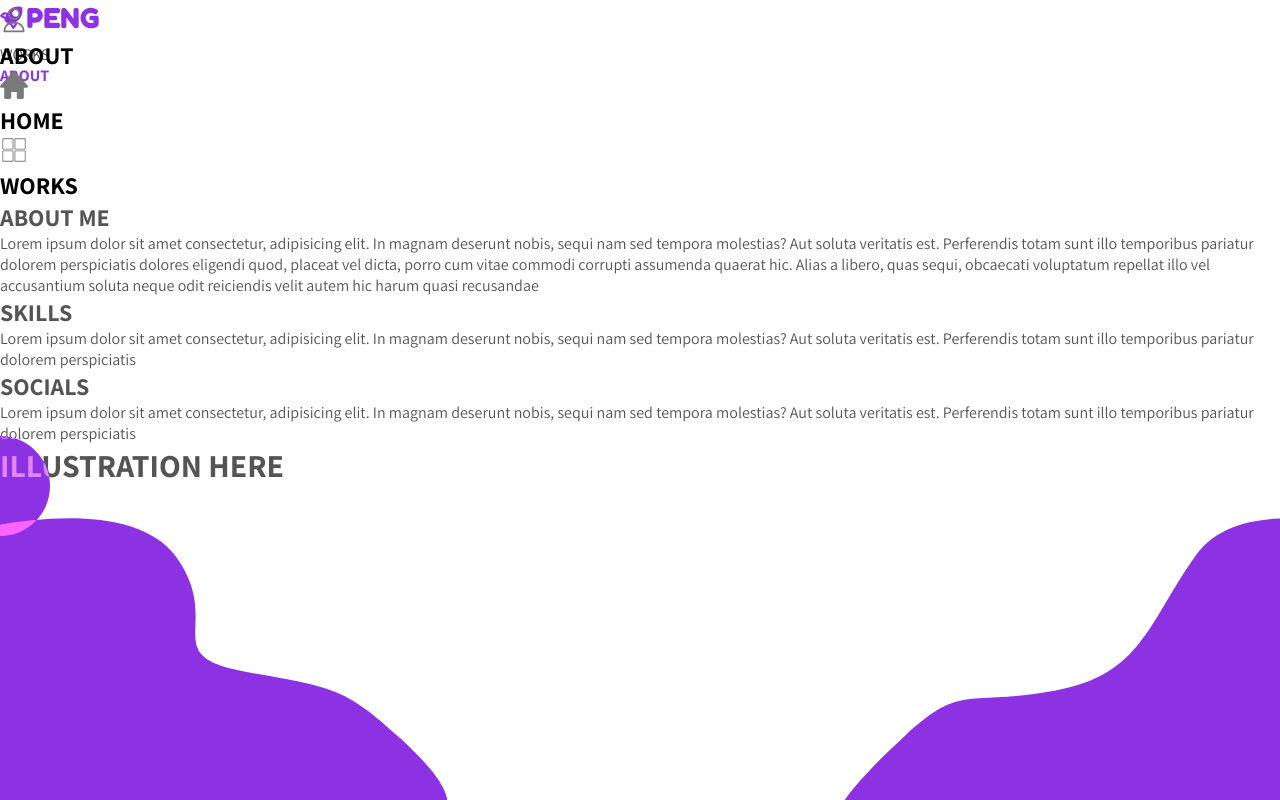
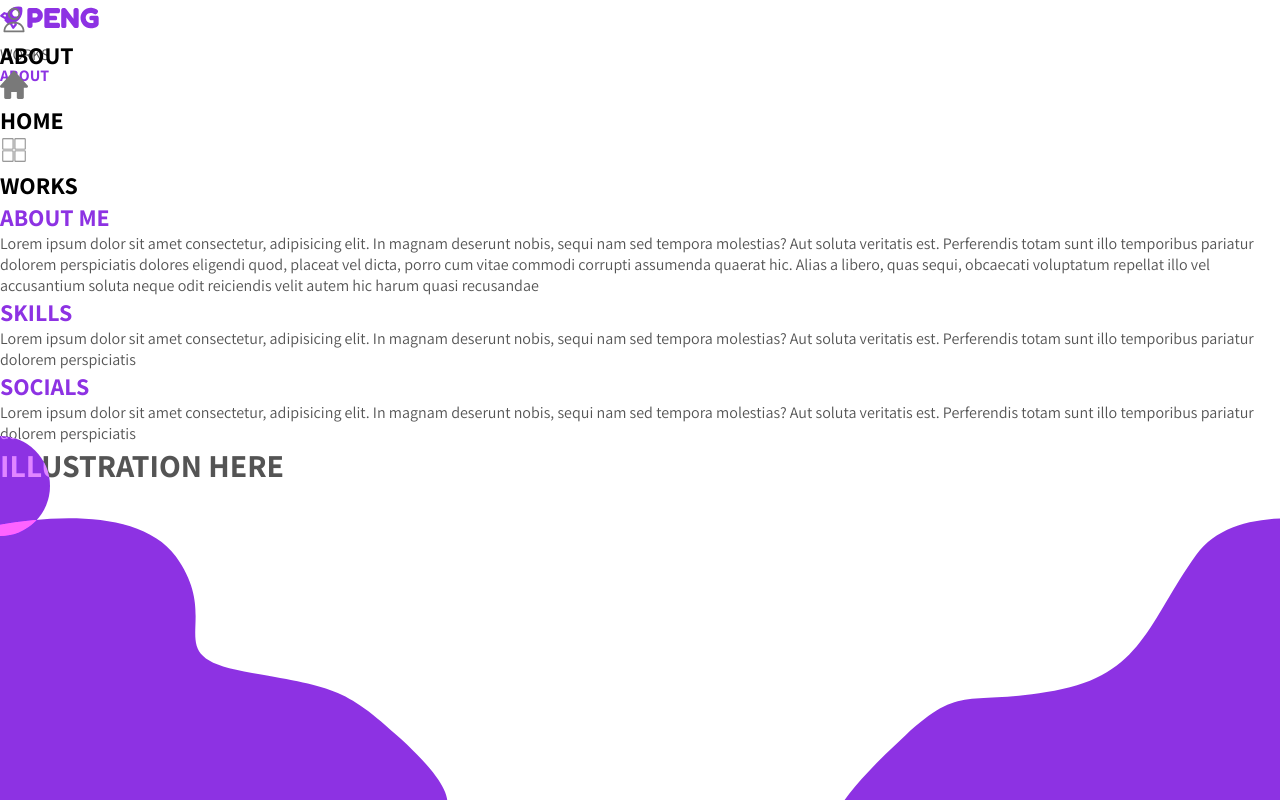
Before and after one commit to pengpa0012/pengpa0012.github.io, a Next.js app: page /about in a window 1280 px wide. Built offline with nearby package versions, Linux system fonts and the light colour scheme.

Commit message:
update font color

```diff
--- a/pages/about.tsx
+++ b/pages/about.tsx
@@ -6,19 +6,19 @@ const About = () => {
       <div className="flex justify-between flex-col md:flex-row pb-12">
         <div className="w-full md:w-1/2">
           <div className="mb-6">
-            <h2 className="text-2xl sm:text-3xl mb-4">ABOUT ME</h2>
+            <h2 className="text-2xl sm:text-3xl mb-4 font-bold text-primary">ABOUT ME</h2>
             <p className="text-md sm:text-xl">
               Lorem ipsum dolor sit amet consectetur, adipisicing elit. In magnam deserunt nobis, sequi nam sed tempora molestias? Aut soluta veritatis est. Perferendis totam sunt illo temporibus pariatur dolorem perspiciatis dolores eligendi quod, placeat vel dicta, porro cum vitae commodi corrupti assumenda quaerat hic. Alias a libero, quas sequi, obcaecati voluptatum repellat illo vel accusantium soluta neque odit reiciendis velit autem hic harum quasi recusandae
             </p>
           </div>
           <div className="mb-6">
-            <h2 className="text-2xl sm:text-3xl mb-4">SKILLS</h2>
+            <h2 className="text-2xl sm:text-3xl mb-4 font-bold text-primary">SKILLS</h2>
             <p className="text-md sm:text-xl">
               Lorem ipsum dolor sit amet consectetur, adipisicing elit. In magnam deserunt nobis, sequi nam sed tempora molestias? Aut soluta veritatis est. Perferendis totam sunt illo temporibus pariatur dolorem perspiciatis
             </p>
           </div>
           <div className="mb-6">
-            <h2 className="text-2xl sm:text-3xl mb-4">SOCIALS</h2>
+            <h2 className="text-2xl sm:text-3xl mb-4 font-bold text-primary">SOCIALS</h2>
             <p className="text-md sm:text-xl">
               Lorem ipsum dolor sit amet consectetur, adipisicing elit. In magnam deserunt nobis, sequi nam sed tempora molestias? Aut soluta veritatis est. Perferendis totam sunt illo temporibus pariatur dolorem perspiciatis
             </p>
--- a/styles/globals.css
+++ b/styles/globals.css
@@ -18,6 +18,10 @@ body {
 
 .bg-primary {
   background: var(--primary-color);
+}
+
+.text-primary {
+  color: var(--primary-color);
 }
 
 .container {
```
Also changed, not shown: pages/index.tsx (+4 -4 lines), src/components/Navbar/index.tsx (+3 -3 lines).
